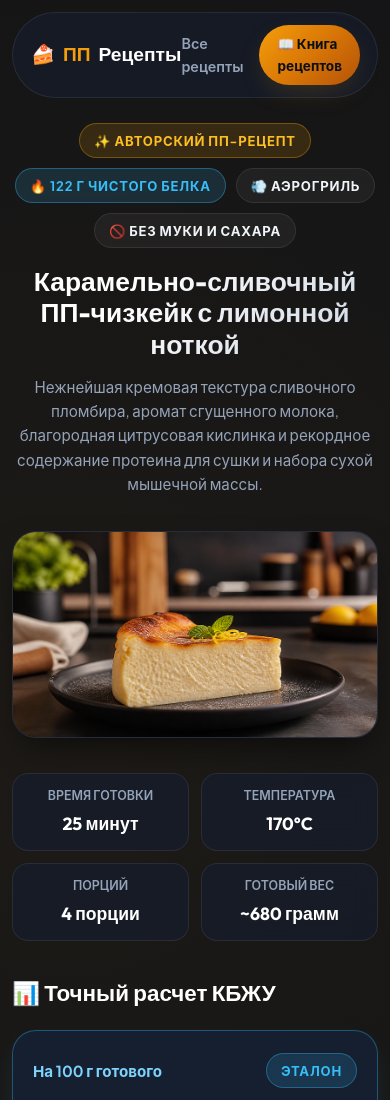
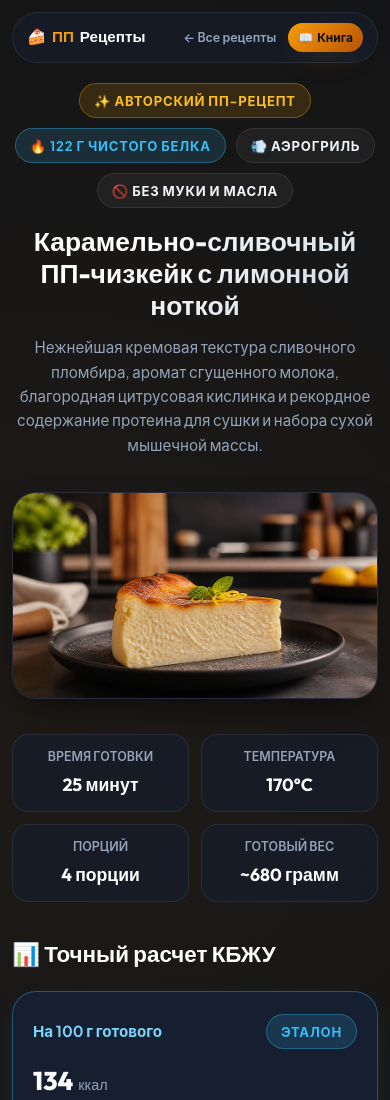
Before and after one commit to bakan-off/pp-recipes, a plain HTML site: page cheesecake.html in a window 390 px wide. Shown: the top 1100 px of the page. Drawn offline with Linux system fonts and the light colour scheme.

Commit message:
Fix mobile navbar wrapping and update badges to 'без муки и масла'

```diff
--- a/cheesecake.html
+++ b/cheesecake.html
@@ -64,12 +64,13 @@
             display: flex;
             justify-content: space-between;
             align-items: center;
-            padding: 16px 24px;
+            padding: 14px 22px;
             background: var(--bg-card);
             border: 1px solid var(--border-color);
             border-radius: 999px;
             backdrop-filter: blur(16px);
             margin-bottom: 35px;
+            gap: 12px;
         }
 
         .nav-logo {
@@ -81,6 +82,8 @@
             display: flex;
             align-items: center;
             gap: 8px;
+            white-space: nowrap;
+            flex-shrink: 0;
         }
 
         .nav-logo span {
@@ -89,8 +92,9 @@
 
         .nav-links {
             display: flex;
-            gap: 16px;
+            gap: 12px;
             align-items: center;
+            flex-shrink: 0;
         }
 
         .nav-link {
@@ -98,6 +102,7 @@
             text-decoration: none;
             font-size: 0.9rem;
             font-weight: 600;
+            white-space: nowrap;
             transition: color 0.2s ease;
         }
 
@@ -113,13 +118,19 @@
             border-radius: 999px;
             text-decoration: none;
             font-size: 0.85rem;
+            white-space: nowrap;
             box-shadow: var(--shadow-glow);
             transition: transform 0.2s ease;
+            display: inline-flex;
+            align-items: center;
+            gap: 4px;
         }
 
         .nav-btn:hover {
             transform: translateY(-2px);
         }
+
+        .btn-text-mobile { display: none; }
 
         /* Hero Image & Header */
         .hero {
@@ -607,6 +618,22 @@
             .navbar { padding: 12px 18px; margin-bottom: 25px; }
         }
 
+        @media (max-width: 540px) {
+            .navbar { padding: 10px 14px; margin-bottom: 20px; gap: 6px; }
+            .nav-logo { font-size: 1.05rem; gap: 6px; }
+            .nav-links { gap: 6px; }
+            .nav-link { font-size: 0.82rem; padding: 4px 6px; }
+            .nav-btn { font-size: 0.8rem; padding: 6px 12px; }
+            .btn-text-full { display: none; }
+            .btn-text-mobile { display: inline; }
+        }
+
+        @media (max-width: 390px) {
+            .nav-logo { font-size: 0.95rem; }
+            .nav-link { font-size: 0.78rem; }
+            .nav-btn { font-size: 0.75rem; padding: 5px 10px; }
+        }
+
         @media (max-width: 480px) {
             body { padding: 12px 12px 60px; }
             h1 { font-size: 1.65rem; }
@@ -630,8 +657,12 @@
                 🍰 <span>ПП</span> Рецепты
             </a>
             <div class="nav-links">
-                <a href="index.html" class="nav-link">Все рецепты</a>
-                <a href="#book" class="nav-btn">📖 Книга рецептов</a>
+                <a href="index.html" class="nav-link">← Все рецепты</a>
+                <a href="#book" class="nav-btn">
+                    <span>📖</span>
+                    <span class="btn-text-full">Книга рецептов</span>
+                    <span class="btn-text-mobile">Книга</span>
+                </a>
             </div>
         </nav>
 
@@ -641,7 +672,7 @@
                 <span class="badge gold">✨ Авторский ПП-рецепт</span>
                 <span class="badge blue">🔥 122 г чистого белка</span>
                 <span class="badge">💨 Аэрогриль</span>
-                <span class="badge">🚫 Без муки и сахара</span>
+                <span class="badge">🚫 Без муки и масла</span>
             </div>
             <h1>Карамельно-сливочный ПП-чизкейк с лимонной ноткой</h1>
             <p class="hero-desc">
```
Also changed, not shown: index.html (+1 -1 lines).
